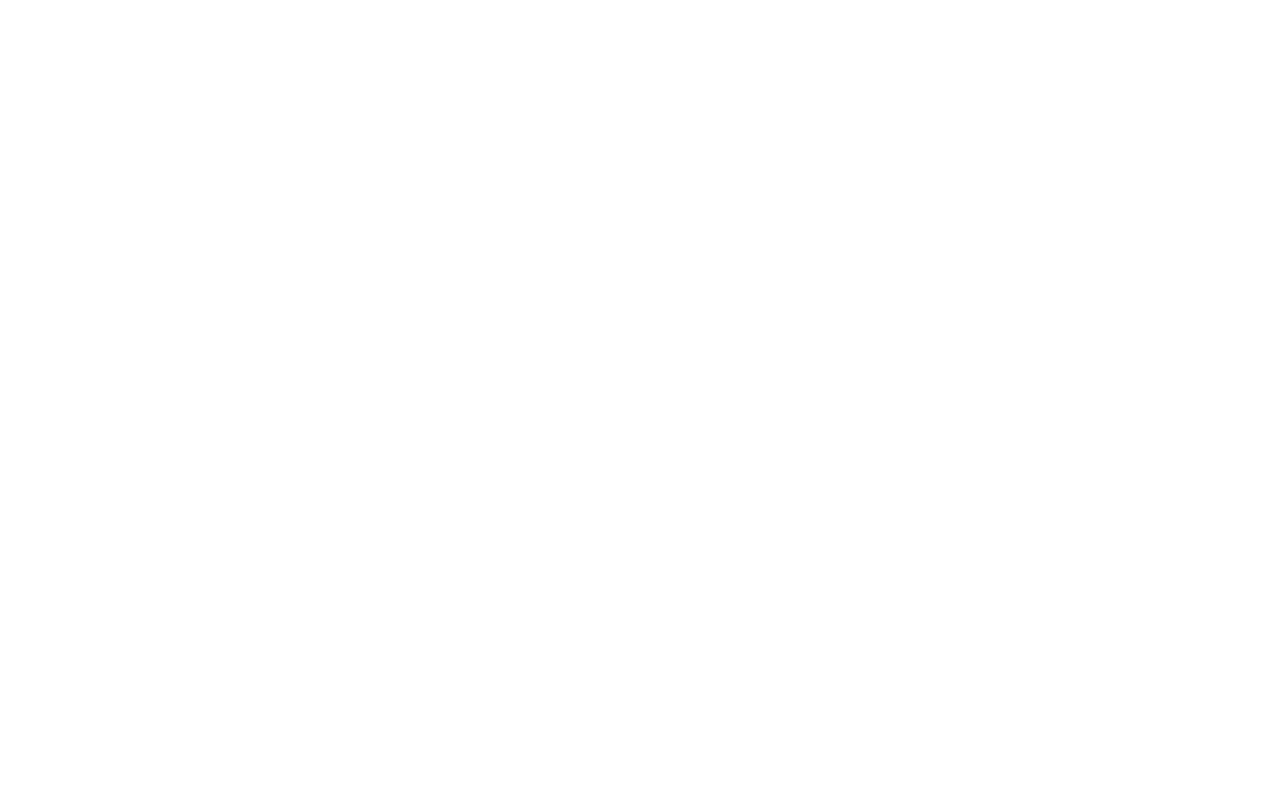
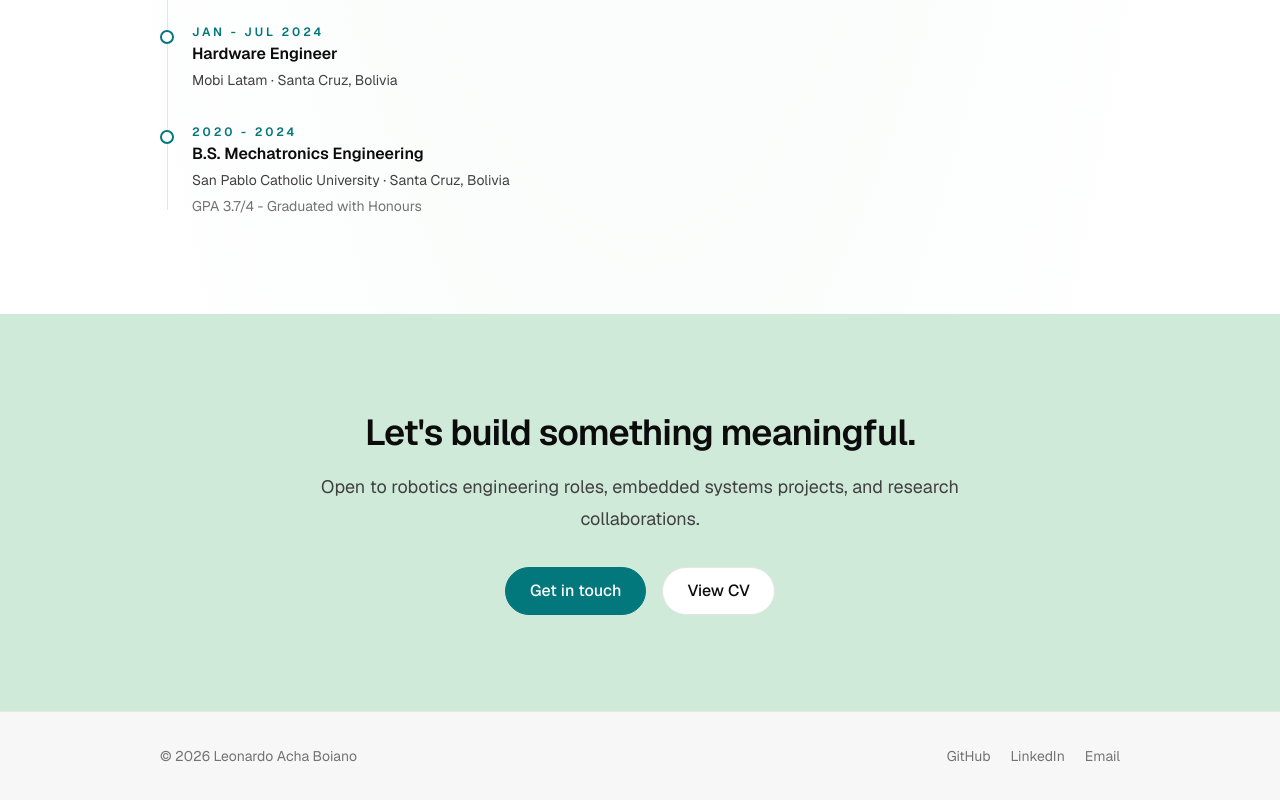
Before and after one commit to leonardoAB1/leonardoachaboiano.com, a Next.js app: page / in a window 1280 px wide. Shown: the part 3539-4339 px from the top of the page. Before the commit the page ends 1995 px from the top, so only its background shows below. Built offline with nearby package versions, Linux system fonts and the light colour scheme.

Commit message:
feat: add contact cta section and wire home page

```diff
--- a/src/app/page.tsx
+++ b/src/app/page.tsx
@@ -1,7 +1,11 @@
 import type { ReactElement } from "react";
+import { ContactCTA } from "@/components/home/ContactCTA";
 import { EngineeringPhilosophy } from "@/components/home/EngineeringPhilosophy";
+import { FeaturedProjects } from "@/components/home/FeaturedProjects";
 import { Hero } from "@/components/home/Hero";
+import { RecentWriting } from "@/components/home/RecentWriting";
 import { TechnicalDomains } from "@/components/home/TechnicalDomains";
+import { Timeline } from "@/components/home/Timeline";
 import { cn } from "@/lib/utils";
 
 const backgroundWashClasses = cn(
@@ -16,6 +20,10 @@ export default function HomePage(): ReactElement {
       <Hero />
       <EngineeringPhilosophy />
       <TechnicalDomains />
+      <FeaturedProjects />
+      <RecentWriting />
+      <Timeline />
+      <ContactCTA />
     </div>
   );
 }
--- /dev/null
+++ b/src/components/home/ContactCTA.tsx
@@ -0,0 +1,50 @@
+import Link from "next/link";
+import type { ReactElement } from "react";
+import { Container } from "@/components/layout/Container";
+import { Section } from "@/components/layout/Section";
+import { AnimatedSection } from "@/components/shared/AnimatedSection";
+import { buttonClasses } from "@/components/ui/Button";
+import { Heading, Text } from "@/components/ui/Typography";
+import { cn } from "@/lib/utils";
+
+export function ContactCTA(): ReactElement {
+  return (
+    <Section className="bg-surface-brand">
+      <Container>
+        <AnimatedSection>
+          <div className="flex flex-col items-center gap-8 text-center">
+            <div className="flex flex-col gap-4">
+              <Heading as="h2" size="lg" className="mx-auto">
+                Let&apos;s build something meaningful.
+              </Heading>
+              <Text size="lg" className="mx-auto text-ink-2">
+                Open to robotics engineering roles, embedded systems projects,
+                and research collaborations.
+              </Text>
+            </div>
+            <div className="flex flex-col gap-3 sm:flex-row sm:gap-4">
+              <Link
+                href="/contact"
+                className={cn(
+                  buttonClasses({ variant: "primary", size: "lg" }),
+                  "text-center",
+                )}
+              >
+                Get in touch
+              </Link>
+              <Link
+                href="/cv"
+                className={cn(
+                  buttonClasses({ variant: "secondary", size: "lg" }),
+                  "text-center",
+                )}
+              >
+                View CV
+              </Link>
+            </div>
+          </div>
+        </AnimatedSection>
+      </Container>
+    </Section>
+  );
+}
```
